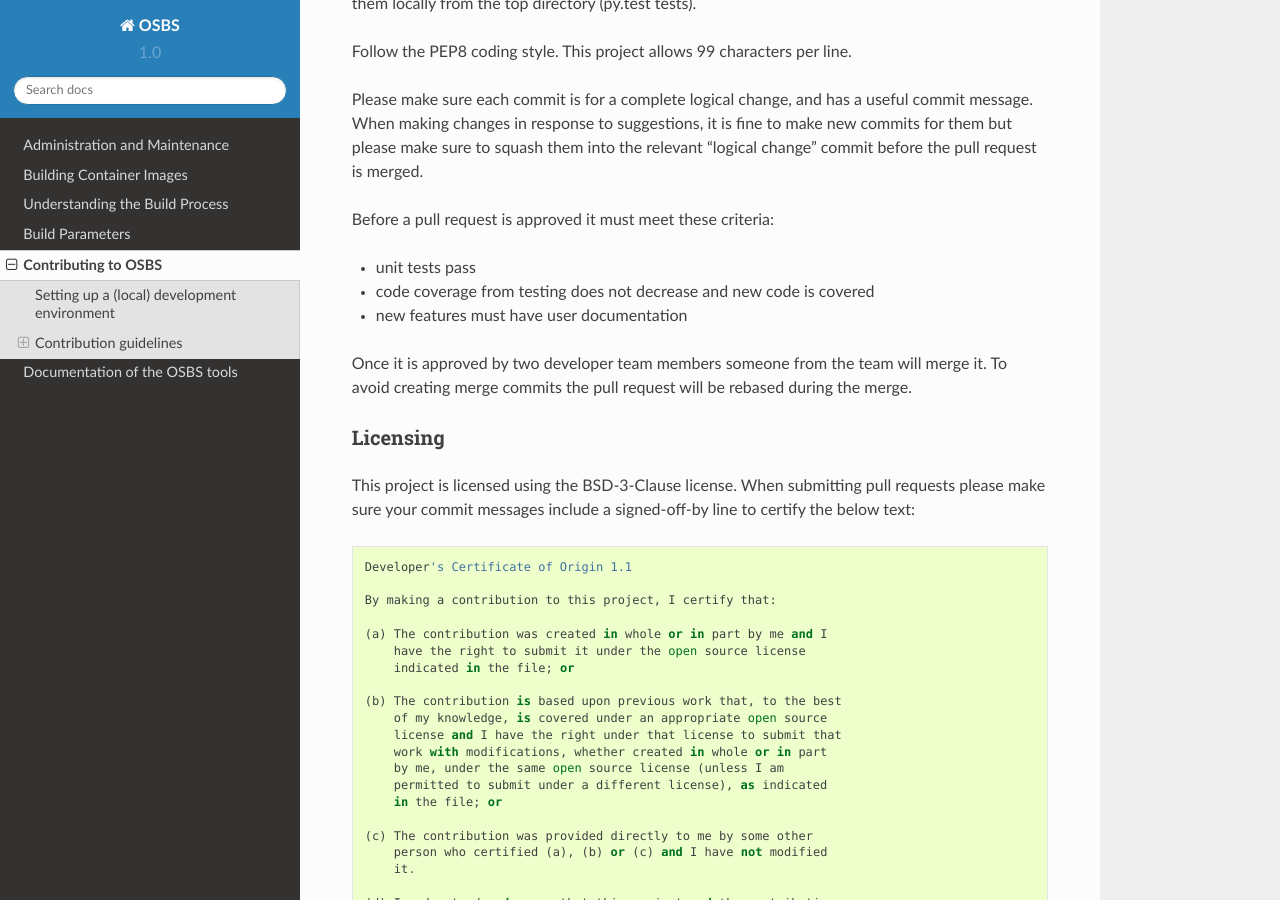
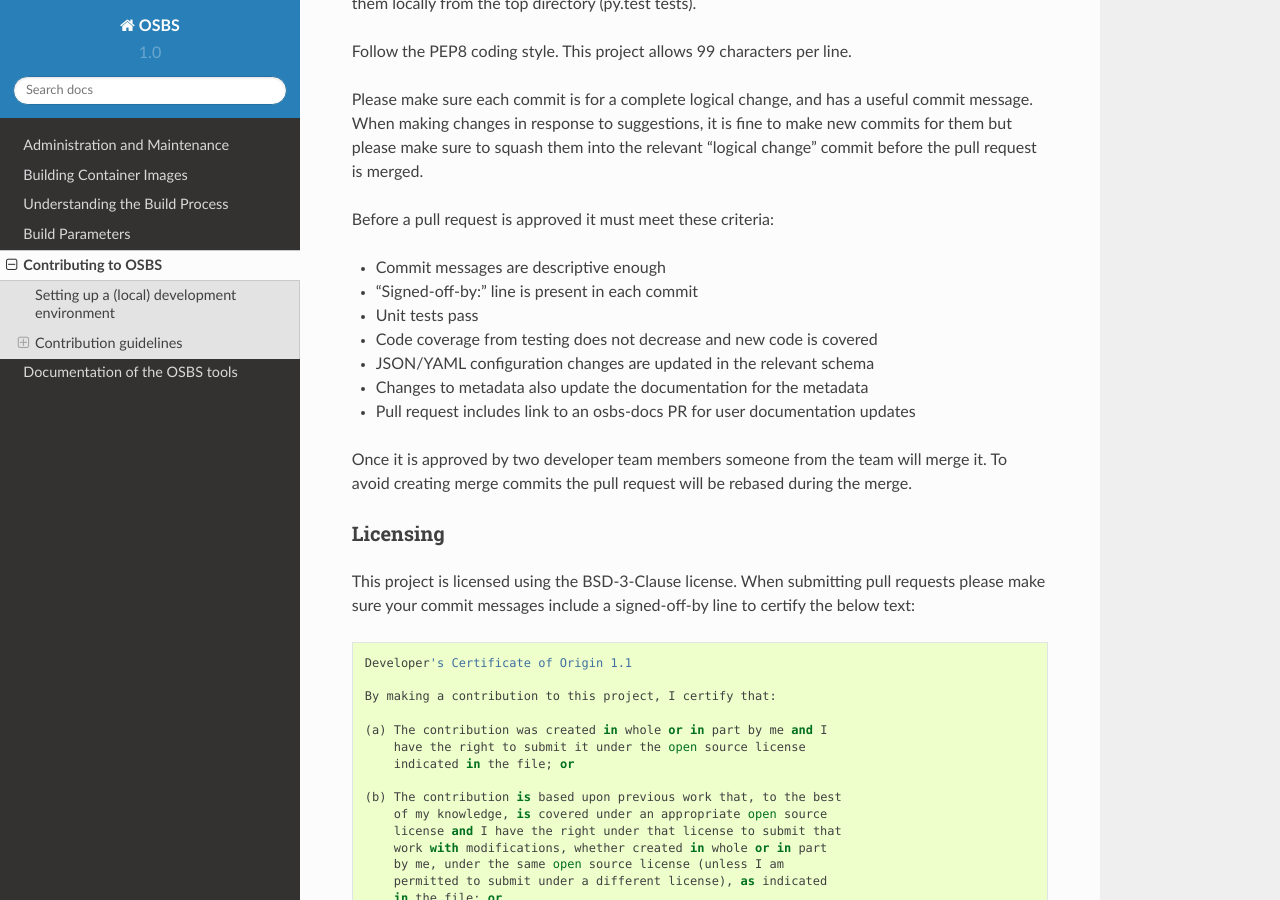
Before and after one commit to containerbuildsystem/osbs-docs, a Sphinx documentation site: the page built from docs/contributors.rst, in a window 1280 px wide and 900 px high, scrolled down 522 px. Built offline with Sphinx 7.4.7 and the Read the Docs theme 2.0.0, drawn with Linux system fonts in a browser that asks for light colours.

Commit message:
Update PR review checklist (OSBS-5770)
Removed the requirement to update copyright years, in line with the
practice of having the per-file notice indicate the year of file
creation and never updating it.

Signed-off-by: Tim Waugh <twaugh@redhat.com>

```diff
--- a/docs/contributors.rst
+++ b/docs/contributors.rst
@@ -34,11 +34,20 @@
 
 Before a pull request is approved it must meet these criteria:
 
-- unit tests pass
+- Commit messages are descriptive enough
 
-- code coverage from testing does not decrease and new code is covered
+- "Signed-off-by:" line is present in each commit
 
-- new features must have user documentation
+- Unit tests pass
+
+- Code coverage from testing does not decrease and new code is covered
+
+- JSON/YAML configuration changes are updated in the relevant schema
+
+- Changes to metadata also update the documentation for the metadata
+
+- Pull request includes link to an osbs-docs PR for user documentation
+  updates
 
 Once it is approved by two developer team members someone from the
 team will merge it. To avoid creating merge commits the pull request
```
